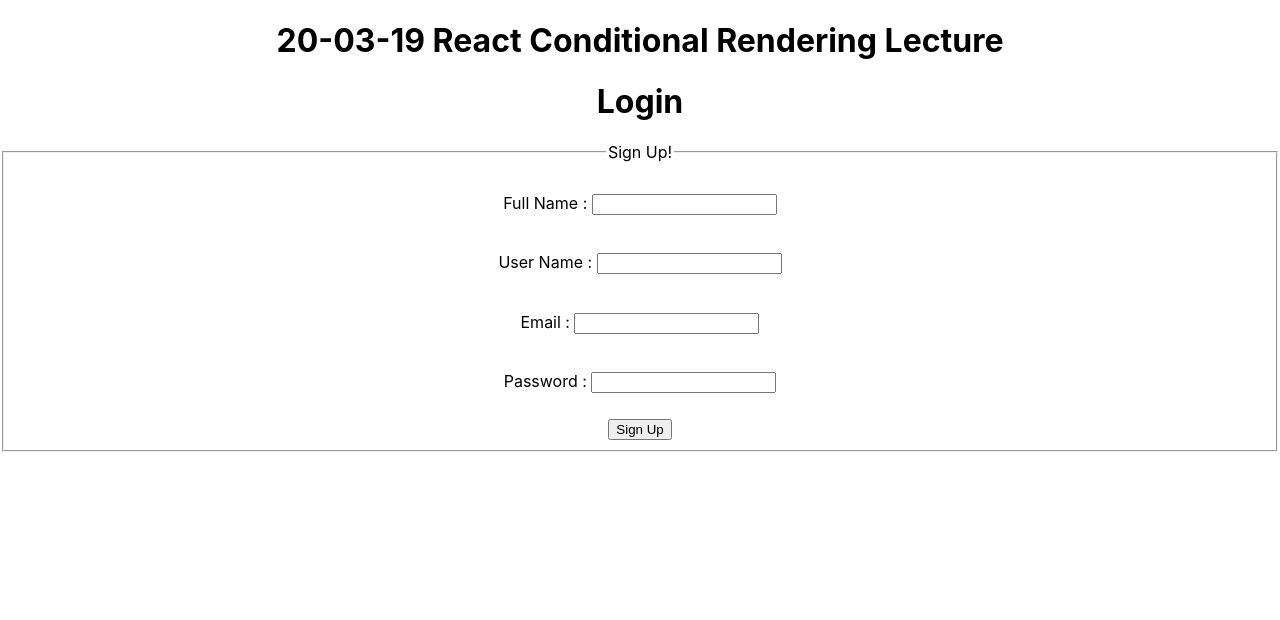
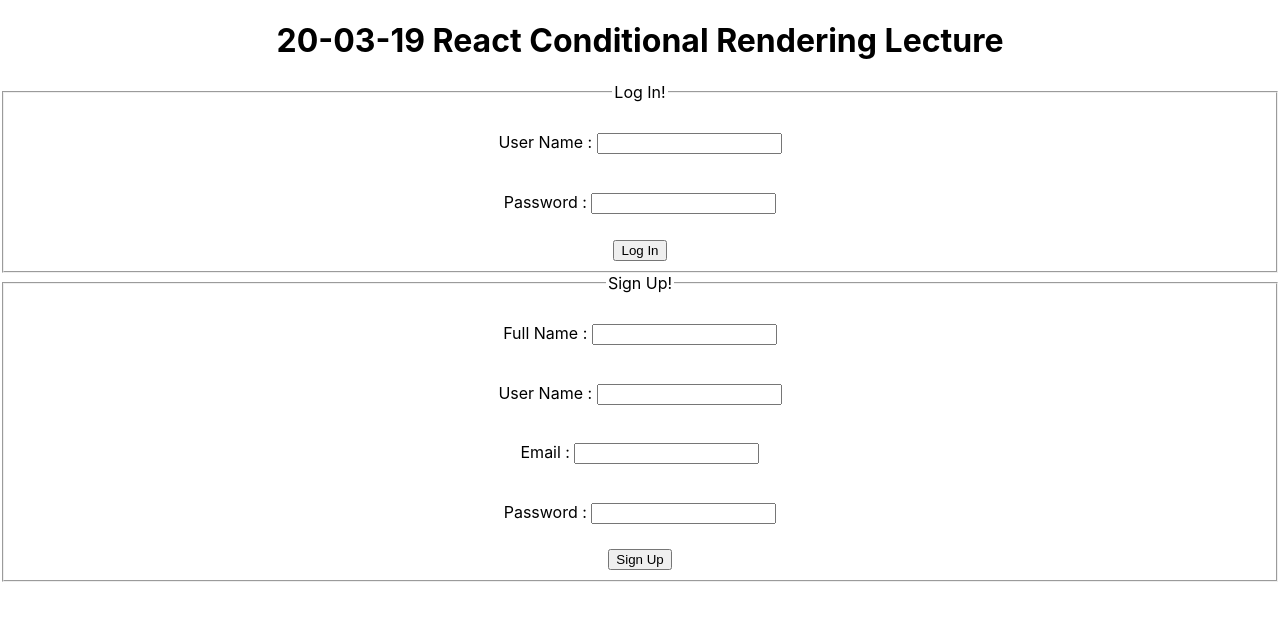
Before and after one commit to cs-fullstack-2020-spring/200319-react-conditional-rendering-lecture-autumn-ragland, a React (Create React App) app in the folder conditional-render-lecture-app/: page / in a window 1280 px wide. Shown: the top 620 px of the page. Built offline with nearby package versions, Linux system fonts and the light colour scheme.

Commit message:
log in form

```diff
--- a/conditional-render-lecture-app/src/components/Login.jsx
+++ b/conditional-render-lecture-app/src/components/Login.jsx
@@ -1,17 +1,53 @@
-import React, {Component} from 'react';
+import React, { Component } from 'react';
 
-class Login extends Component{
-    constructor(props){
+class Login extends Component {
+    constructor(props) {
         super(props);
+        // setting initial state to be updated by form input
         this.state = {
-
+            userName: "",
+            password: "",
         }
     }
 
-    render(){
-        return(
+    // conditional event handler - tied to onChange event listener to update state
+    handleChange = (event) => {
+        let fieldName = event.target.name;
+        let fieldValue = event.target.value;
+        if (fieldName === "userName") {
+            this.setState({ [fieldName]: fieldValue })
+        } else if (fieldName === "password") {
+            this.setState({ [fieldName]: fieldValue })
+        }
+    }
+
+    // event handler - tied to onClick event listener
+    handleSubmission = (event) => {
+        event.preventDefault(); // keeps the page from reloading
+        console.log(this.state); // prints form values
+    }
+
+    // displaying a sign up form using controlled components
+    render() {
+        return (
             <div>
-                <h1>Login</h1>
+                <form action="">
+                    <fieldset>
+                        <legend>Log In!</legend>
+
+
+                        <div className="formGroup">
+                            <label htmlFor="userName">User Name : </label>
+                            <input type="text" name="userName" id="userName" value={this.state.userName} onChange={this.handleChange} />
+                        </div>
+
+                        <div className="formGroup">
+                            <label htmlFor="password">Password : </label>
+                            <input type="password" name="password" id="password" value={this.state.password} onChange={this.handleChange} />
+                        </div>
+                        <button onClick={this.handleSubmission}>Log In</button>
+                    </fieldset>
+                </form>
             </div>
         )
     }
--- a/conditional-render-lecture-app/src/components/SignUp.jsx
+++ b/conditional-render-lecture-app/src/components/SignUp.jsx
@@ -3,6 +3,7 @@ import React, { Component } from 'react';
 class SignUp extends Component {
     constructor(props) {
         super(props);
+        // setting initial state to be updated by form input
         this.state = {
             fullName: "",
             userName: "",
@@ -11,6 +12,7 @@ class SignUp extends Component {
         }
     }
 
+    // conditional event handler - tied to onChange event listener to update state
     handleChange = (event) => {
         let fieldName = event.target.name;
         let fieldValue = event.target.value;
@@ -25,12 +27,14 @@ class SignUp extends Component {
         }
     }
 
+    // event handler - tied to onClick event listener
     handleSubmission = (event) => {
-        event.preventDefault();
+        event.preventDefault(); // keeps the page from reloading
+        console.log(this.state); // prints form values
     }
 
+    // displaying a sign up form using controlled components
     render() {
-        // full name, username, email address and password
         return (
             <div>
                 <form action="">
```
